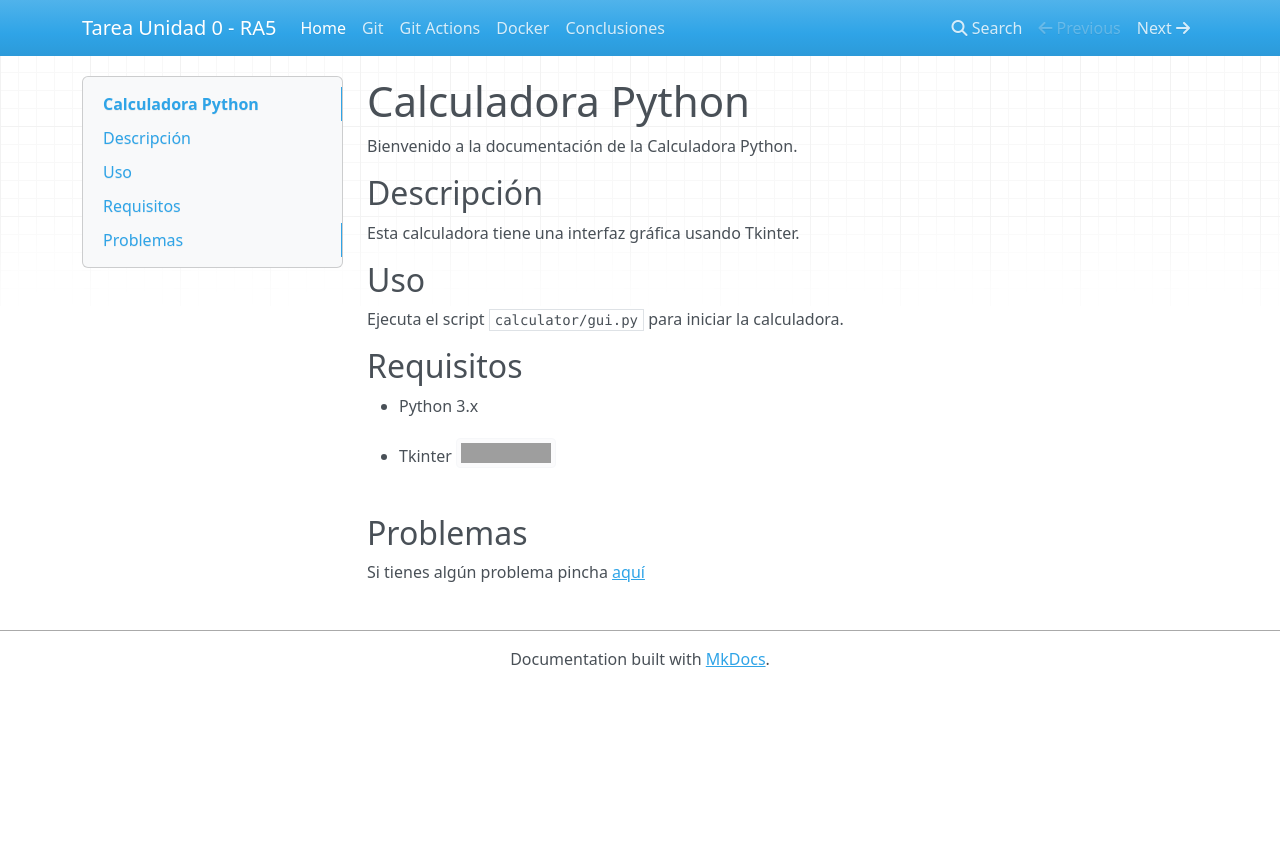
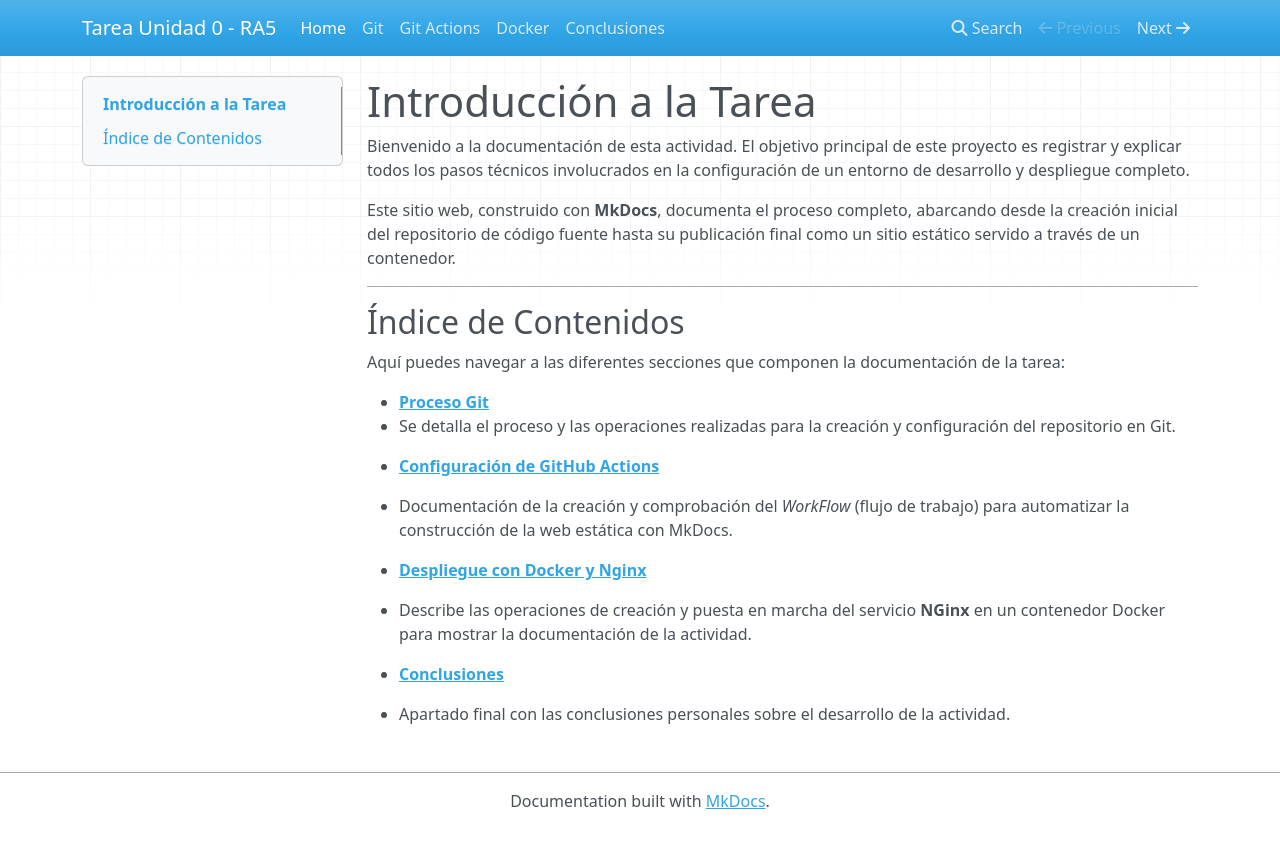
Before and after one commit to vjp-ivanMV/PPS-Unidad0-Tarea-Ivan_Muriel, an MkDocs documentation site: the page built from docs/index.md, in a window 1280 px wide. Shown: the top 848 px of the page. Built offline with MkDocs 1.6.1, drawn with Linux system fonts in a browser that asks for light colours; nearby versions of some CDN libraries; grey boxes are pictures that could not be loaded.

Commit message:
Actualizar documentación: renombrar secciones y mejorar descripciones en 'index.md' y 'conclusiones.md'

```diff
--- a/docs/index.md
+++ b/docs/index.md
@@ -1,21 +1,23 @@
-# Calculadora Python
+# Introducción a la Tarea
 
-Bienvenido a la documentación de la Calculadora Python.
+Bienvenido a la documentación de esta actividad. El objetivo principal de este proyecto es registrar y explicar todos los pasos técnicos involucrados en la configuración de un entorno de desarrollo y despliegue completo.
 
-## Descripción
+Este sitio web, construido con **MkDocs**, documenta el proceso completo, abarcando desde la creación inicial del repositorio de código fuente hasta su publicación final como un sitio estático servido a través de un contenedor.
 
-Esta calculadora tiene una interfaz gráfica usando Tkinter.
+---
 
-## Uso
+## Índice de Contenidos
 
-Ejecuta el script `calculator/gui.py` para iniciar la calculadora.
+Aquí puedes navegar a las diferentes secciones que componen la documentación de la tarea:
 
-## Requisitos
+* **[Proceso Git](git.md)**
+  * Se detalla el proceso y las operaciones realizadas para la creación y configuración del repositorio en Git.
 
-- Python 3.x
-- Tkinter
-[![Licencia: CC BY-NC-SA 4.0](https://licensebuttons.net/l/by-nc-sa/4.0/88x31.png)](https://creativecommons.org/licenses/by-nc-sa/4.0/)
+* **[Configuración de GitHub Actions](gitActions.md)**
+  * Documentación de la creación y comprobación del *WorkFlow* (flujo de trabajo) para automatizar la construcción de la web estática con MkDocs.
 
-## Problemas
+* **[Despliegue con Docker y Nginx](docker.md)**
+  * Describe las operaciones de creación y puesta en marcha del servicio **NGinx** en un contenedor Docker para mostrar la documentación de la actividad.
 
-Si tienes algún problema pincha [aquí](https://google.com)
+* **[Conclusiones](conclusiones.md)**
+  * Apartado final con las conclusiones personales sobre el desarrollo de la actividad.
```
Also changed, not shown: docs/conclusiones.md (+9 -10 lines).
